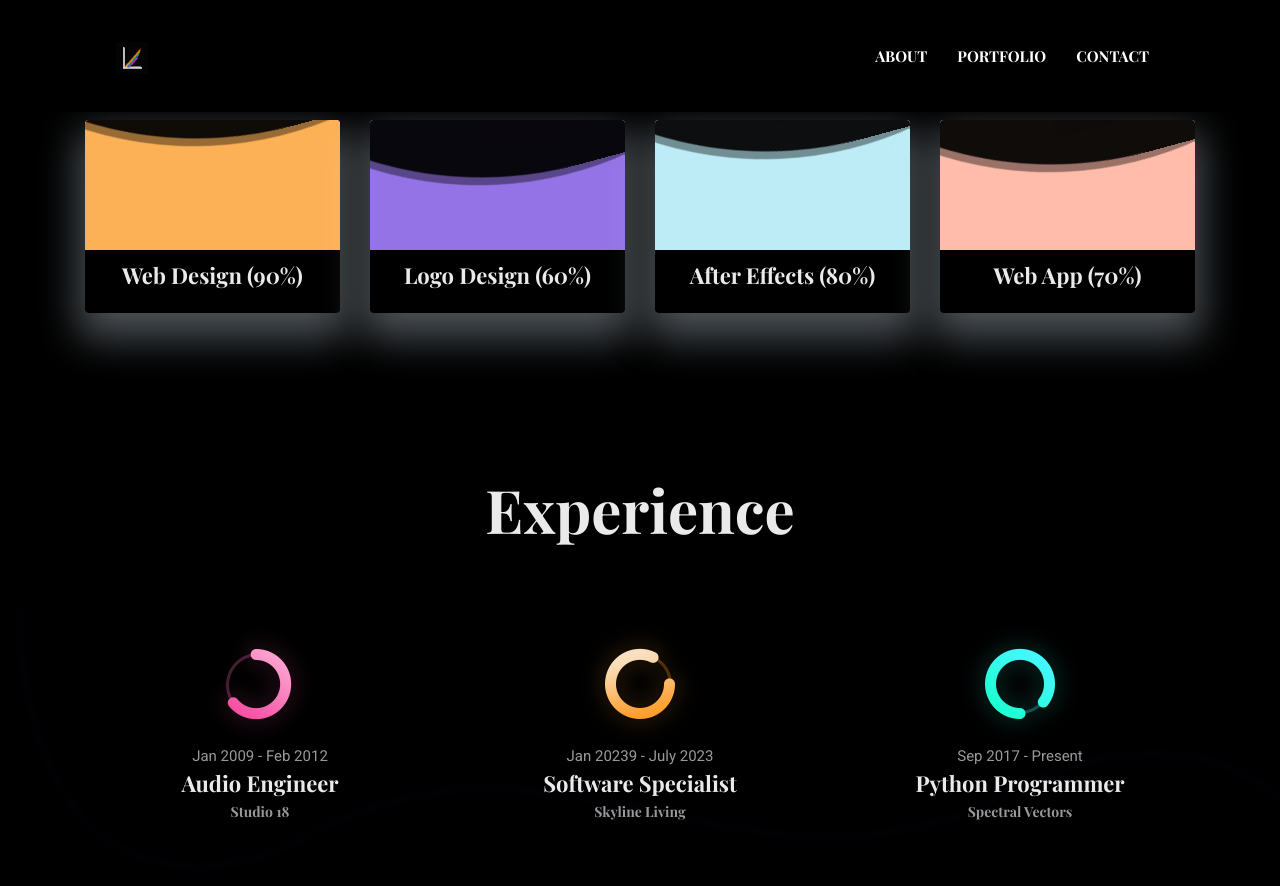
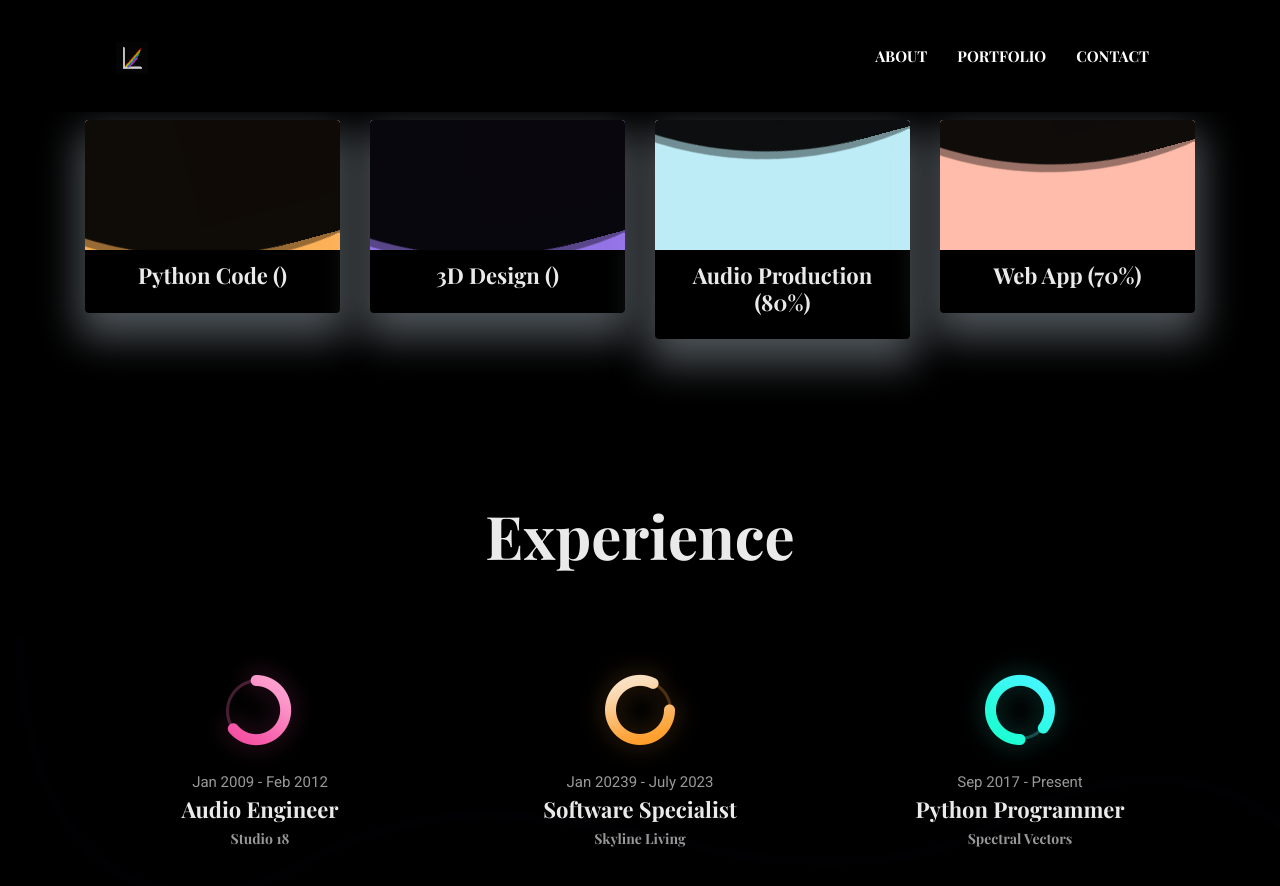
Before and after one commit to SpectralVectors/spectralvectors.github.io, a Jekyll site: the page built from index.html, in a window 1280 px wide and 900 px high, scrolled down 1391 px. Shown: the top 886 px of the window. Built offline with Jekyll 4.4.1, drawn with Linux system fonts in a browser that asks for light colours.

Commit message:
Update settings.yml

```diff
--- a/_data/settings.yml
+++ b/_data/settings.yml
@@ -85,9 +85,9 @@ team:
 
 skills-title: Skills
 skills:
-  - { name: Web Design, color: "#fdb157", value: "90%" }
-  - { name: Logo Design, color: "#9473e6", value: "60%" }
-  - { name: After Effects, color: "#bdecf6", value: "80%" }
+  - { name: Python Code, color: "#fdb157", value: "" }
+  - { name: 3D Design, color: "#9473e6", value: "" }
+  - { name: Audio Production, color: "#bdecf6", value: "80%" }
   - { name: Web App, color: "#ffbcaa", value: "70%" }
 
 #-------------------------------
```
